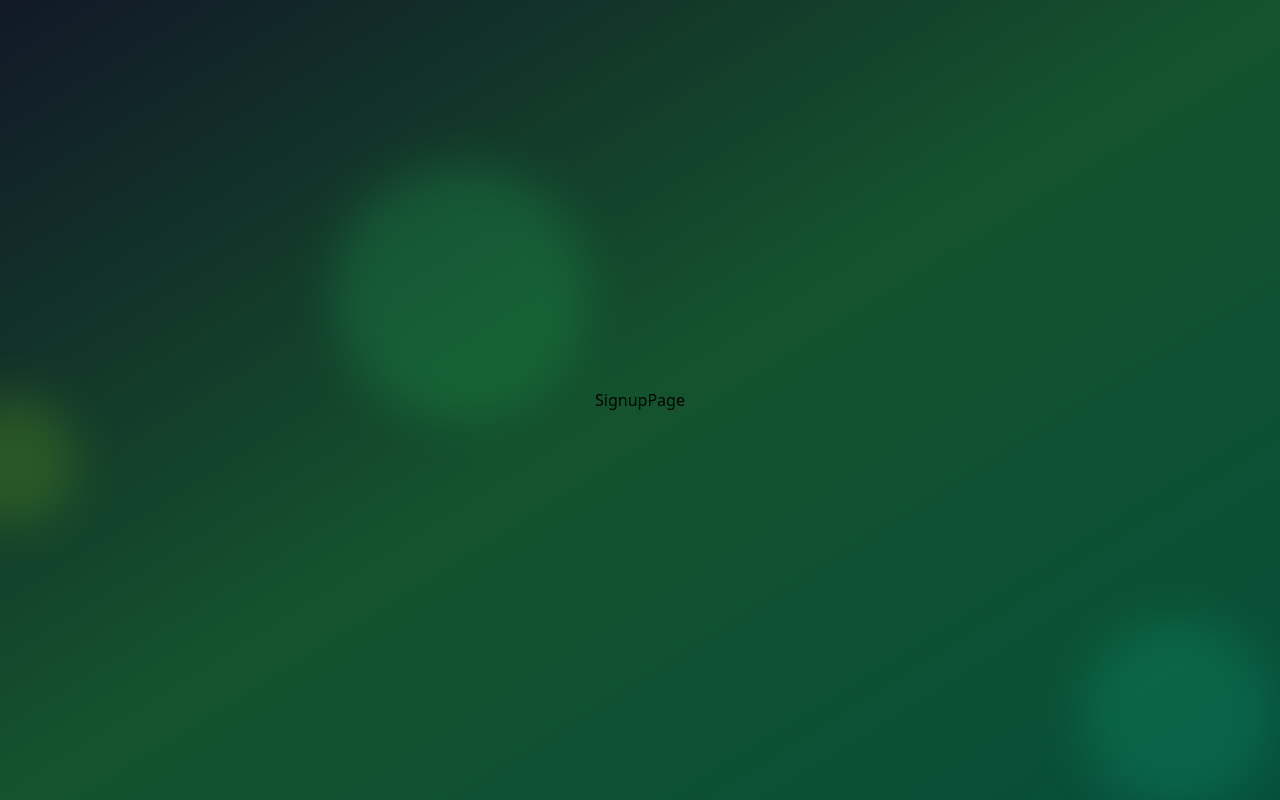
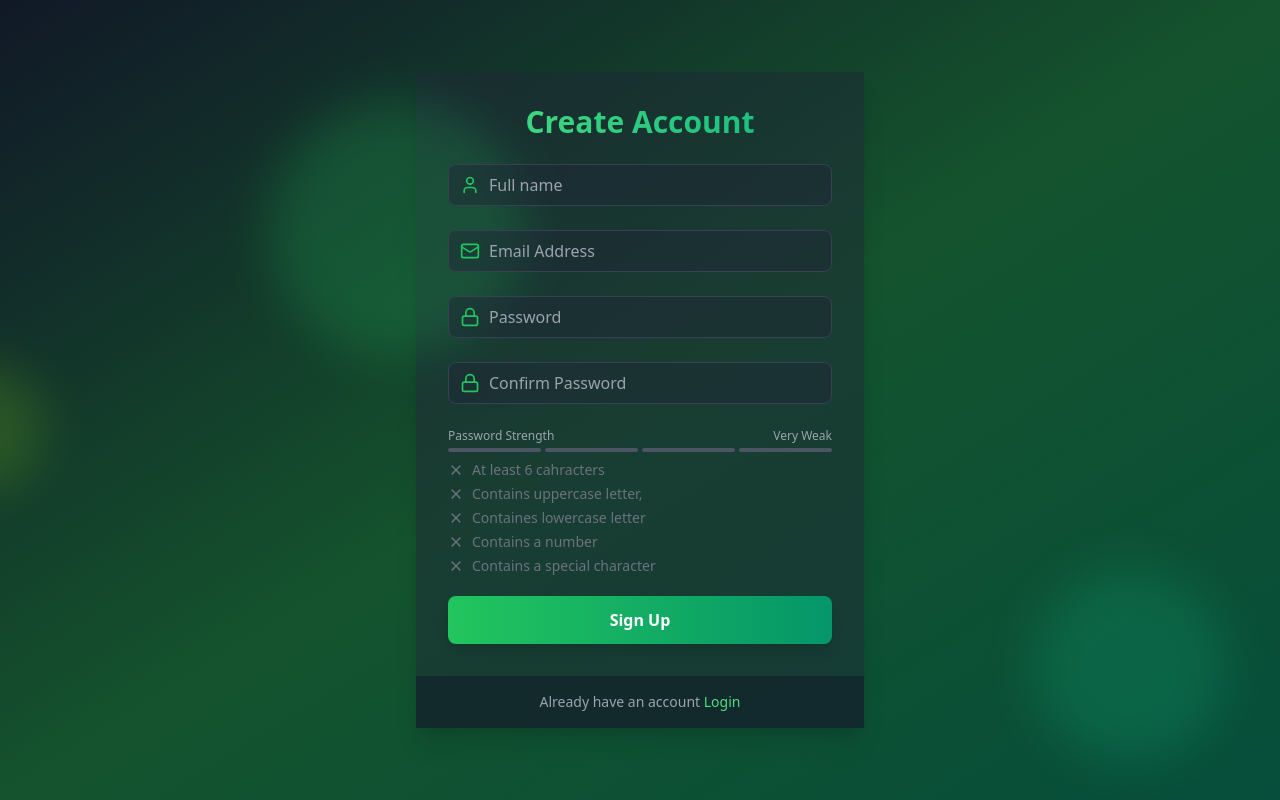
Before and after one commit to travisVela/auth-app, a React (Vite) app in the folder frontend/: page /signup in a window 1280 px wide. Built offline with nearby package versions, Linux system fonts and the light colour scheme.

Commit message:
add signup form with dynamic values for password strenghth

```diff
--- a/frontend/package.json
+++ b/frontend/package.json
@@ -11,6 +11,7 @@
   },
   "dependencies": {
     "framer-motion": "^12.18.1",
+    "lucide-react": "^0.516.0",
     "react": "^19.1.0",
     "react-dom": "^19.1.0",
     "react-router-dom": "^7.6.2"
--- /dev/null
+++ b/frontend/src/component/Input.jsx
@@ -0,0 +1,15 @@
+const Input = ({ icon: Icon, ...props }) => {
+  return (
+    <div className="relative mb-6">
+      <div className="absolute inset-y-0 flex items-center pl-3 pointer-events-none">
+        <Icon className="size-5 text-green-500" />
+      </div>
+      <input
+        {...props}
+        className="w-full pl-10 pr-3 py-2 bg-gray-800 bg-opacity-50 rounded-lg border border-gray-700  focus:border-green-500 focus:ring-2 focus:ring-green-500 text-white placeholder-gray-400 transition duration-200"
+      />
+    </div>
+  );
+};
+
+export default Input;
--- /dev/null
+++ b/frontend/src/component/PasswordStrengthMeter.jsx
@@ -0,0 +1,81 @@
+import { Check, X } from "lucide-react";
+
+const PasswordCriteria = ({ password }) => {
+  const criteria = [
+    { label: "At least 6 cahracters", met: password.length >= 6 },
+    { label: " Contains uppercase letter,", met: /[A-Z]/.test(password) },
+    { label: "Containes lowercase letter", met: /[a-z]/.test(password) },
+    { label: "Contains a number", met: /[\d]/.test(password) },
+    {
+      label: "Contains a special character",
+      met: /[^A-Za-z0-9]/.test(password),
+    },
+  ];
+  return (
+    <div className="mt-2 space-y-1">
+      {criteria.map((item) => (
+        <div key={item.label} className="flex items-center text-sm">
+          {item.met ? (
+            <Check className="size-4 text-green-500 mr-2" />
+          ) : (
+            <X className="size-4 text-gray-500 mr-2" />
+          )}
+          <span className={item.met ? "text-green-500" : "text-gray-500"}>
+            {item.label}
+          </span>
+        </div>
+      ))}
+    </div>
+  );
+};
+
+const PasswordStrengthMeter = ({ password }) => {
+  const getStrength = (pass) => {
+    let strength = 0;
+    if (pass.length >= 6) strength++;
+    if (pass.match(/[a-z]/) && pass.match(/[A-Z]/)) strength++;
+    if (pass.match(/\d/)) strength++;
+    if (pass.match(/[^a-zA-Z\d]/)) strength++;
+    return strength;
+  };
+  const getColor = (strength) => {
+    if (strength === 0) return "bg-red-500";
+    if (strength === 1) return "bg-red-400";
+    if (strength === 2) return "bg-yellow-500";
+    if (strength === 3) return "bg-yellow-400";
+    return "bg-green-500";
+  };
+
+  const strength = getStrength(password);
+
+  const getStrengthText = (strength) => {
+    if (strength === 0) return "Very Weak";
+    if (strength === 1) return "Weak";
+    if (strength === 2) return "Fair";
+    if (strength === 3) return "Good";
+    return "Strong";
+  };
+  return (
+    <div className="mt-2">
+      <div className="flex justify-between items-center mb-1">
+        <span className="text-xs  text-gray-400">Password Strength</span>
+        <span className="text-xs text-gray-400">
+          {getStrengthText(strength)}
+        </span>
+      </div>
+      <div className="flex space-x-1">
+        {[...Array(4)].map((_, index) => (
+          <div
+            key={index}
+            className={`h-1 w-1/4 rounded-full transition-colors duration-300
+                        ${index < strength ? getColor(strength) : "bg-gray-600"}
+                        `}
+          />
+        ))}
+      </div>
+      <PasswordCriteria password={password} />
+    </div>
+  );
+};
+
+export default PasswordStrengthMeter;
--- a/frontend/src/pages/SignupPage.jsx
+++ b/frontend/src/pages/SignupPage.jsx
@@ -1,7 +1,83 @@
-import React from "react";
+import { motion } from "framer-motion";
+import { User, Mail, Lock } from "lucide-react";
+
+import Input from "../component/Input";
+import { useState } from "react";
+import { Link } from "react-router-dom";
+import PasswordStrengthMeter from "../component/PasswordStrengthMeter";
 
 const SignupPage = () => {
-  return <div>SignupPage</div>;
+  const [name, setName] = useState("");
+  const [email, setEmail] = useState("");
+  const [password, setPassword] = useState("");
+  const [confirmPassword, setConfirmPassword] = useState("");
+
+  const handleSubmit = (e) => {
+    e.preventDefault();
+    console.log(e);
+  };
+  return (
+    <motion.div
+      initial={{ opacity: 0, y: 20 }}
+      animate={{ opacity: 1, y: 0 }}
+      transition={{ duration: 0.5 }}
+      className="max-w-md w-full bg-gray-800 bg-opacity-50 backdrop-filter blackdrop-blur-xl rouded-2xl shadow-xl overflow-hidden"
+    >
+      <div className="p-8">
+        <h2 className="text-3xl font-bold mb-6 text-center bg-gradient-to-r from-green-400 to bg-emerald-500 text-transparent bg-clip-text">
+          Create Account
+        </h2>
+        <form onSubmit={handleSubmit}>
+          <Input
+            icon={User}
+            type="text"
+            placeholder="Full name"
+            value={name}
+            onChange={(e) => setName(e.target.value)}
+          />
+          <Input
+            icon={Mail}
+            type="email"
+            placeholder="Email Address"
+            value={email}
+            onChange={(e) => setEmail(e.target.value)}
+          />
+          <Input
+            icon={Lock}
+            type="password"
+            placeholder="Password"
+            value={password}
+            onChange={(e) => setPassword(e.target.value)}
+          />
+          <Input
+            icon={Lock}
+            type="password"
+            placeholder="Confirm Password"
+            value={confirmPassword}
+            onChange={(e) => setConfirmPassword(e.target.value)}
+          />
+          {/* password strength meter */}
+          <PasswordStrengthMeter password={password} />
+          <motion.button
+            className="mt-5 w-full py-3 px-4 bg-gradient-to-r from-green-500 to-emerald-600 text-white font-bold rounded-lg shadow-lg hover:from-green-600 hover:to-emerald-700 focus:outline-none focus:ring-2 focue:ring-green-500 focus:ring-offset-2 focus:ring-offset-gray-900 transition duration-200"
+            whileHover={{ scale: 1.02 }}
+            whileTap={{ scale: 0.98 }}
+            type="submit"
+          >
+            Sign Up
+          </motion.button>
+        </form>
+      </div>
+      <div className="px-8 py-4 bg-gray-900 bg-opacity-50 flex justify-center">
+        <p className="text-sm text-gray-400">
+          Already have an account{" "}
+          <Link to={"/login"} className="text-green-400 hover:underline">
+            Login
+          </Link>
+        </p>
+      </div>
+    </motion.div>
+  );
 };
 
 export default SignupPage;
```
Also changed, not shown: 1 other file (tests, documents, lock files or other folders).
